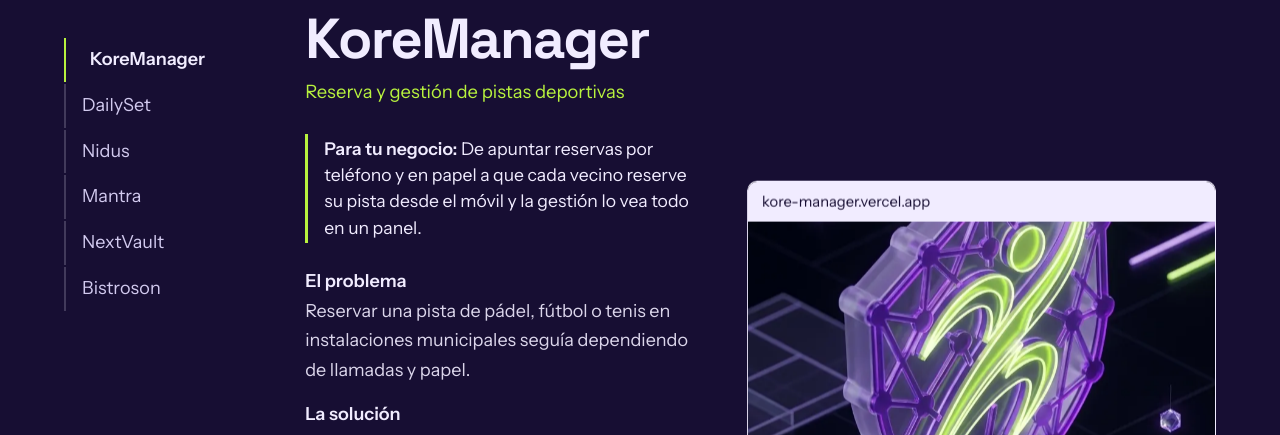
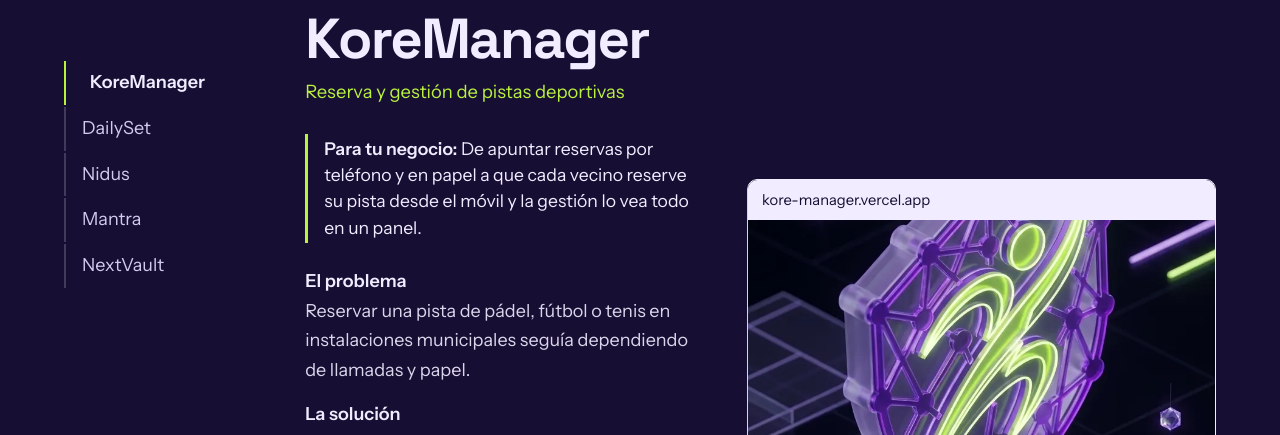
Before and after one commit to Luis-GR05/LuisPortfolio, a website with bundled scripts: page index.html in a window 1280 px wide. Shown: the part 3180-3615 px from the top of the page. Built offline with nearby package versions, Linux system fonts and the light colour scheme.

Commit message:
refactor(proyectos): retirar Bistroson del portfolio

```diff
--- a/css/site.css
+++ b/css/site.css
@@ -19,7 +19,6 @@ body[data-theme="dailyset"]  { --bg:#0A0A0A; --ink:#FFFFFF; --muted:#CFCFCF; --a
 body[data-theme="nidus"]     { --bg:#12201A; --ink:#F3EFE4; --muted:#CBD6CD; --accent:#8FC6A4; --on-accent:#12201A; --line:rgba(243,239,228,.2); }
 body[data-theme="mantra"]    { --bg:#EDE8DF; --ink:#000000; --muted:#3B362F; --accent:#000000; --on-accent:#EDE8DF; --line:rgba(0,0,0,.25); }
 body[data-theme="nextvault"] { --bg:#060A22; --ink:#FFFFFF; --muted:#C3CCEE; --accent:#5B7CFF; --on-accent:#060A22; --line:rgba(255,255,255,.2); }
-body[data-theme="bistroson"] { --bg:#22352C; --ink:#F2EBDD; --muted:#D3DCD2; --accent:#E3B766; --on-accent:#22352C; --line:rgba(242,235,221,.22); }
 
 *, *::before, *::after { box-sizing: border-box; }
 html { scroll-behavior: smooth; scroll-padding-top: 72px; }
@@ -152,7 +151,6 @@ h2 { font: 700 clamp(2.2rem, 5vw, 4rem)/1 var(--display); letter-spacing: -.03em
 .project[data-id="nidus"]     .project-title { font-family: 'Cormorant Garamond', serif; font-weight: 500; letter-spacing: -.01em; font-size: clamp(3.4rem, 8vw, 7.5rem); }
 .project[data-id="mantra"]    .project-title { font-family: 'Archivo Black', sans-serif; font-weight: 400; text-transform: uppercase; letter-spacing: .02em; }
 .project[data-id="nextvault"] .project-title { font-family: 'Sora', sans-serif; font-weight: 800; font-size: clamp(2.4rem, 5.2vw, 4.8rem); }
-.project[data-id="bistroson"] .project-title { font-family: 'Cormorant Garamond', serif; font-weight: 600; font-style: italic; letter-spacing: -.01em; font-size: clamp(3.2rem, 7.4vw, 7rem); }
 
 /* Marco de demo */
 .frame { border: 1.5px solid var(--ink); border-radius: 10px; overflow: hidden; background: #000; transition: border-color .5s; }
@@ -524,7 +522,6 @@ html.lenis, html.lenis body { height: auto; }
 .statement .chip { display: inline-block; height: .78em; width: auto; vertical-align: -.1em; margin: 0 .08em; border-radius: .18em; rotate: -3deg; box-shadow: 0 .1em .3em rgba(0, 0, 0, .45); }
 .statement .chip-sq { height: .92em; width: .92em; object-fit: contain; padding: .1em; vertical-align: -.16em; rotate: 4deg; }
 .statement .chip-white { background: #fff; }
-.statement .chip-green { background: #22352C; rotate: -5deg; }
 .js .statement .w { opacity: .4; transition: opacity .45s ease, color .45s ease; }
 .js .statement .w.lit { opacity: 1; }
 .js .statement .chip { opacity: 1; scale: 0; transition: scale .6s cubic-bezier(.34, 1.56, .64, 1); }
--- a/index.html
+++ b/index.html
@@ -147,7 +147,7 @@
 
     <section id="sobre-mi" class="statement" aria-label="Sobre mí">
       <div class="statement-pin">
-        <p id="statement">No construyo maquetas: desarrollo software que funciona en el <em>mundo real</em>.<br>Desde sistemas de reservas municipales <img class="chip chip-sq chip-white" src="assets/img/kore-logo.webp" width="225" height="256" alt="KoreManager" loading="lazy"> hasta aplicaciones de entrenamiento <img class="chip" src="assets/img/dailyset-logo.png" width="190" height="62" alt="DailySet" loading="lazy"> y plataformas comerciales <img class="chip chip-sq chip-green" src="assets/img/bistroson-mark.webp" width="256" height="222" alt="Bistroson" loading="lazy">. Construyo soluciones completas de extremo a extremo, con la misma exigencia en la arquitectura de base de datos que en el <em>último píxel</em> de la interfaz.</p>
+        <p id="statement">No construyo maquetas: desarrollo software que funciona en el <em>mundo real</em>.<br>Desde sistemas de reservas municipales <img class="chip chip-sq chip-white" src="assets/img/kore-logo.webp" width="225" height="256" alt="KoreManager" loading="lazy"> hasta aplicaciones de entrenamiento <img class="chip" src="assets/img/dailyset-logo.png" width="190" height="62" alt="DailySet" loading="lazy">. Construyo soluciones completas de extremo a extremo, con la misma exigencia en la arquitectura de base de datos que en el <em>último píxel</em> de la interfaz.</p>
       </div>
     </section>
 
@@ -166,7 +166,6 @@
               <li><a href="https://nidus-brown.vercel.app/">Nidus</a>: inmobiliaria boutique (HTML, CSS, JavaScript).</li>
               <li><a href="https://mantra-three-weld.vercel.app/">Mantra</a>: catálogo para conectar con tatuadores (JavaScript, GSAP).</li>
               <li><a href="https://next-vault-nine.vercel.app/">NextVault</a>: gestor de contraseñas (React, Framer Motion, Tailwind).</li>
-              <li><a href="https://bistroson-web.vercel.app/">Bistroson</a>: web y reservas para un restaurante de Badajoz (Next.js, Three.js).</li>
             </ul>
           </noscript>
         </div>
--- a/js/config.js
+++ b/js/config.js
@@ -55,7 +55,6 @@ export const CONFIG = {
       timeline: '4 a 6 semanas',
       proof: [
         { label: 'KoreManager', url: 'https://kore-manager.vercel.app/' },
-        { label: 'Bistroson',   url: 'https://bistroson-web.vercel.app/' },
       ],
     },
     {
@@ -221,23 +220,5 @@ export const CONFIG = {
       impact:      'Interfaz interactiva ciberpunk de precisión quirúrgica con retroalimentación animada.',
       statusGroup: 'in-progress',
     },
-    {
-      id:          'bistroson',
-      title:       'Bistroson',
-      category:    'Restaurant Website & Booking',
-      tech:        ['Next.js', 'React', 'Three.js', 'GSAP', 'Tailwind'],
-      status:      'LIVE',
-      statusColor: 'success',
-      url:         'https://github.com/Luis-GR05/bistroson-web',
-      demoUrl:     'https://bistroson-web.vercel.app/',
-      previewImg:  'assets/img/bistroson.jpg',
-      year:        '2026',
-      problem:     'Un restaurante del centro de Badajoz con tres espacios distintos (salón, taberna y terraza) necesitaba una web que los presentara y facilitara reservar.',
-      solution:    'Sitio en Next.js con el logo en 3D en la portada (Three.js), animaciones con GSAP, la carta completa, la presentación de cada espacio, horarios, contacto y reserva online.',
-      impact:      'Web publicada para un negocio real, con la reserva y la carta accesibles desde el móvil.',
-      // TODO: si el restaurante comparte datos o una opinión, añadirlos aquí (sin estimaciones).
-      forClient:   'De depender del teléfono para reservar a que los clientes vean la carta y los espacios y reserven mesa online desde el móvil.',
-      statusGroup: 'completed',
-    },
   ],
 };
--- a/js/site.js
+++ b/js/site.js
@@ -15,11 +15,10 @@ const KIND = {
   nidus: 'Inmobiliaria boutique',
   mantra: 'Catálogo para conectar con tatuadores',
   nextvault: 'Gestor de contraseñas',
-  bistroson: 'Web y reservas para un restaurante de Badajoz',
 };
 const STATUS = { LIVE: 'En producción', DEV: 'En desarrollo' };
 /* Imágenes que llenan el marco en vez de mostrarse como logo */
-const COVER = new Set(['kore', 'bistroson']);
+const COVER = new Set(['kore']);
 /* Logo de cada app (square: icono cuadrado; si no, el logotipo horizontal) */
 const LOGO = {
   kore:      { src: 'assets/img/kore-logo.webp', w: 225, h: 256, square: true, contain: true, bg: '#FFFFFF' },
@@ -27,7 +26,6 @@ const LOGO = {
   nidus:     { src: 'assets/img/Nidus.png', w: 132, h: 53 },
   mantra:    { src: 'assets/img/Mantra.png', w: 172, h: 56 },
   nextvault: { src: 'assets/img/nextvault.png', w: 165, h: 47 },
-  bistroson: { src: 'assets/img/bistroson-mark.webp', w: 256, h: 222, square: true, contain: true, bg: '#16241D' },
 };
 /* Icono de cada tecnología (assets/tech, colección Devicon) */
 const TECH_ICON = [
```
Also changed, not shown: assets/img/bistroson-mark.webp (deleted), assets/img/bistroson.jpg (deleted).
